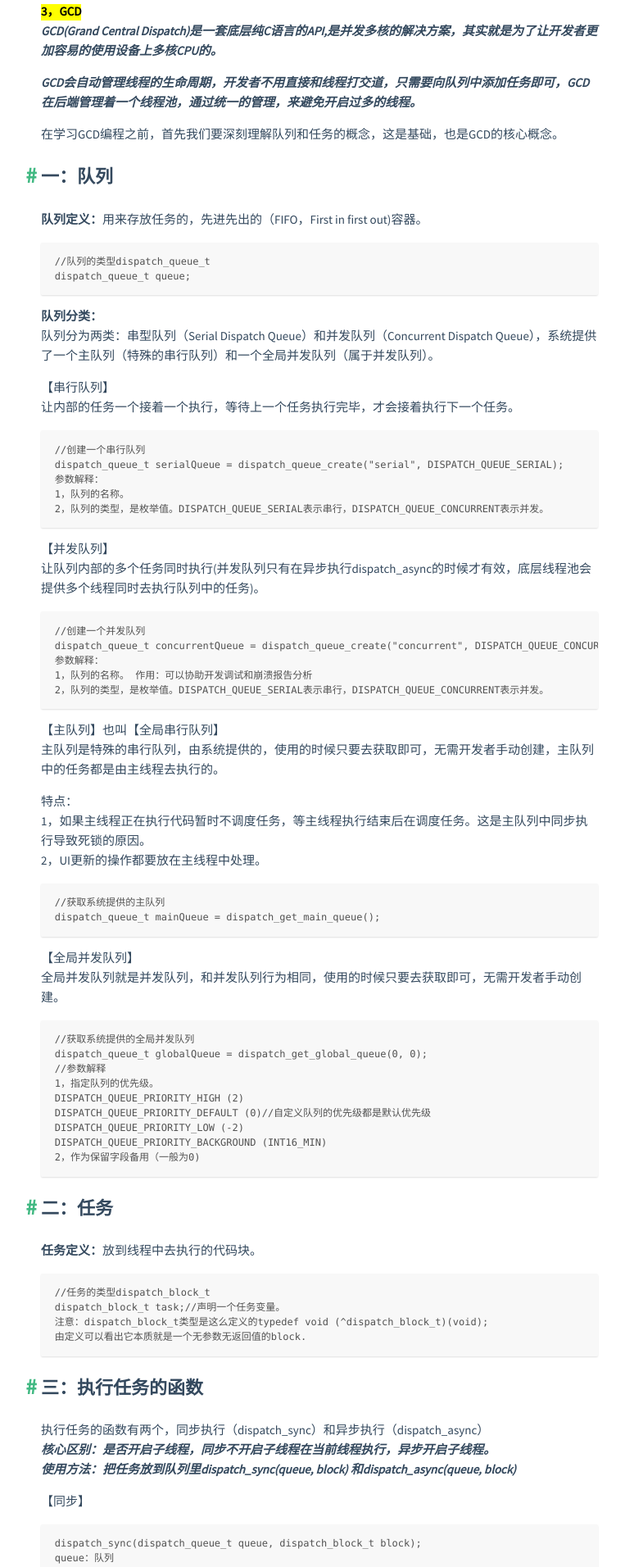
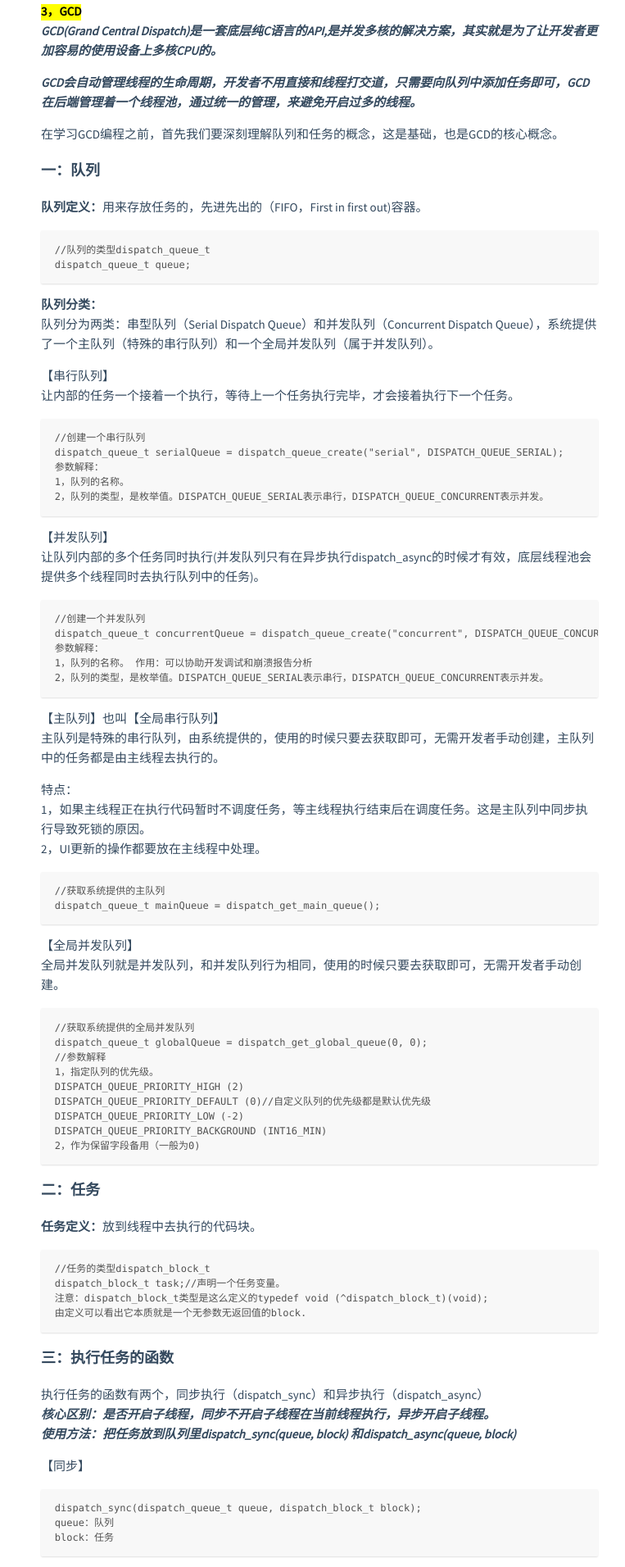
Before and after one commit to onzxgway/onzxgway.github.io, a plain HTML site: page 2017/02/22/iOS并发编程/index.html in a window 1280 px wide. Shown: the part 3430-5342 px from the top of the page at 82% size, without its empty margins (250-1013 px from the left). Drawn offline with nearby package versions, Linux system fonts and the light colour scheme; some packages are replaced by stand-ins of ours.

Commit message:
Site updated: 2017-02-26 17:25:05

```diff
--- a/2017/02/22/iOS并发编程/index.html
+++ b/2017/02/22/iOS并发编程/index.html
@@ -30,7 +30,7 @@
 <p><mark><strong>3，GCD</strong></mark><br><strong><em>GCD(Grand Central Dispatch)是一套底层纯C语言的API,是并发多核的解决方案，其实就是为了让开发者更加容易的使用设备上多核CPU的。</em></strong></p>
 <p><strong><em>GCD会自动管理线程的生命周期，开发者不用直接和线程打交道，只需要向队列中添加任务即可，GCD在后端管理着一个线程池，通过统一的管理，来避免开启过多的线程。</em></strong></p>
 <p>在学习GCD编程之前，首先我们要深刻理解队列和任务的概念，这是基础，也是GCD的核心概念。</p>
-<h3 id="一：队列"><a href="#一：队列" class="headerlink" title="一：队列"></a>一：队列</h3><p><strong>队列定义：</strong>用来存放任务的，先进先出的（FIFO，First in first out)容器。<br><figure class="highlight plain"><table><tr><td class="gutter"><pre><div class="line">1</div><div class="line">2</div></pre></td><td class="code"><pre><div class="line">//队列的类型dispatch_queue_t</div><div class="line">dispatch_queue_t queue;</div></pre></td></tr></table></figure></p>
+<h4 id="一：队列"><a href="#一：队列" class="headerlink" title="一：队列"></a>一：队列</h4><p><strong>队列定义：</strong>用来存放任务的，先进先出的（FIFO，First in first out)容器。<br><figure class="highlight plain"><table><tr><td class="gutter"><pre><div class="line">1</div><div class="line">2</div></pre></td><td class="code"><pre><div class="line">//队列的类型dispatch_queue_t</div><div class="line">dispatch_queue_t queue;</div></pre></td></tr></table></figure></p>
 <p><strong>队列分类：</strong><br>队列分为两类：串型队列（Serial Dispatch Queue）和并发队列（Concurrent Dispatch Queue），系统提供了一个主队列（特殊的串行队列）和一个全局并发队列（属于并发队列）。</p>
 <p>【串行队列】<br>让内部的任务一个接着一个执行，等待上一个任务执行完毕，才会接着执行下一个任务。</p>
 <figure class="highlight plain"><table><tr><td class="gutter"><pre><div class="line">1</div><div class="line">2</div><div class="line">3</div><div class="line">4</div><div class="line">5</div></pre></td><td class="code"><pre><div class="line">//创建一个串行队列</div><div class="line">dispatch_queue_t serialQueue = dispatch_queue_create(&quot;serial&quot;, DISPATCH_QUEUE_SERIAL); </div><div class="line">参数解释：</div><div class="line">1，队列的名称。 </div><div class="line">2，队列的类型，是枚举值。DISPATCH_QUEUE_SERIAL表示串行，DISPATCH_QUEUE_CONCURRENT表示并发。</div></pre></td></tr></table></figure>
@@ -39,8 +39,8 @@
 <p>【主队列】也叫【全局串行队列】<br>主队列是特殊的串行队列，由系统提供的，使用的时候只要去获取即可，无需开发者手动创建，主队列中的任务都是由主线程去执行的。</p>
 <p>特点：<br>1，如果主线程正在执行代码暂时不调度任务，等主线程执行结束后在调度任务。这是主队列中同步执行导致死锁的原因。<br>2，UI更新的操作都要放在主线程中处理。<br><figure class="highlight plain"><table><tr><td class="gutter"><pre><div class="line">1</div><div class="line">2</div></pre></td><td class="code"><pre><div class="line">//获取系统提供的主队列</div><div class="line">dispatch_queue_t mainQueue = dispatch_get_main_queue();</div></pre></td></tr></table></figure></p>
 <p>【全局并发队列】<br>全局并发队列就是并发队列，和并发队列行为相同，使用的时候只要去获取即可，无需开发者手动创建。<br><figure class="highlight plain"><table><tr><td class="gutter"><pre><div class="line">1</div><div class="line">2</div><div class="line">3</div><div class="line">4</div><div class="line">5</div><div class="line">6</div><div class="line">7</div><div class="line">8</div><div class="line">9</div></pre></td><td class="code"><pre><div class="line">//获取系统提供的全局并发队列</div><div class="line">dispatch_queue_t globalQueue = dispatch_get_global_queue(0, 0);</div><div class="line">//参数解释</div><div class="line">1，指定队列的优先级。</div><div class="line">DISPATCH_QUEUE_PRIORITY_HIGH (2)</div><div class="line">DISPATCH_QUEUE_PRIORITY_DEFAULT (0)//自定义队列的优先级都是默认优先级</div><div class="line">DISPATCH_QUEUE_PRIORITY_LOW (-2)</div><div class="line">DISPATCH_QUEUE_PRIORITY_BACKGROUND (INT16_MIN)</div><div class="line">2，作为保留字段备用（一般为0)</div></pre></td></tr></table></figure></p>
-<h3 id="二：任务"><a href="#二：任务" class="headerlink" title="二：任务"></a>二：任务</h3><p><strong>任务定义：</strong>放到线程中去执行的代码块。<br><figure class="highlight plain"><table><tr><td class="gutter"><pre><div class="line">1</div><div class="line">2</div><div class="line">3</div><div class="line">4</div></pre></td><td class="code"><pre><div class="line">//任务的类型dispatch_block_t</div><div class="line">dispatch_block_t task;//声明一个任务变量。</div><div class="line">注意：dispatch_block_t类型是这么定义的typedef void (^dispatch_block_t)(void); </div><div class="line">由定义可以看出它本质就是一个无参数无返回值的block.</div></pre></td></tr></table></figure></p>
-<h3 id="三：执行任务的函数"><a href="#三：执行任务的函数" class="headerlink" title="三：执行任务的函数"></a>三：执行任务的函数</h3><p>执行任务的函数有两个，同步执行（dispatch_sync）和异步执行（dispatch_async）<br><strong><em>核心区别：是否开启子线程，同步不开启子线程在当前线程执行，异步开启子线程。</em></strong><br><strong><em>使用方法：把任务放到队列里dispatch_sync(queue, block) 和dispatch_async(queue, block) </em></strong></p>
+<h4 id="二：任务"><a href="#二：任务" class="headerlink" title="二：任务"></a>二：任务</h4><p><strong>任务定义：</strong>放到线程中去执行的代码块。<br><figure class="highlight plain"><table><tr><td class="gutter"><pre><div class="line">1</div><div class="line">2</div><div class="line">3</div><div class="line">4</div></pre></td><td class="code"><pre><div class="line">//任务的类型dispatch_block_t</div><div class="line">dispatch_block_t task;//声明一个任务变量。</div><div class="line">注意：dispatch_block_t类型是这么定义的typedef void (^dispatch_block_t)(void); </div><div class="line">由定义可以看出它本质就是一个无参数无返回值的block.</div></pre></td></tr></table></figure></p>
+<h4 id="三：执行任务的函数"><a href="#三：执行任务的函数" class="headerlink" title="三：执行任务的函数"></a>三：执行任务的函数</h4><p>执行任务的函数有两个，同步执行（dispatch_sync）和异步执行（dispatch_async）<br><strong><em>核心区别：是否开启子线程，同步不开启子线程在当前线程执行，异步开启子线程。</em></strong><br><strong><em>使用方法：把任务放到队列里dispatch_sync(queue, block) 和dispatch_async(queue, block) </em></strong></p>
 <p>【同步】<br><figure class="highlight plain"><table><tr><td class="gutter"><pre><div class="line">1</div><div class="line">2</div><div class="line">3</div></pre></td><td class="code"><pre><div class="line">dispatch_sync(dispatch_queue_t queue, dispatch_block_t block);</div><div class="line">queue：队列</div><div class="line">block：任务</div></pre></td></tr></table></figure></p>
 <p>【异步】<br><figure class="highlight plain"><table><tr><td class="gutter"><pre><div class="line">1</div><div class="line">2</div><div class="line">3</div></pre></td><td class="code"><pre><div class="line">dispatch_async(dispatch_queue_t queue, dispatch_block_t block);</div><div class="line">queue：队列</div><div class="line">block：任务</div></pre></td></tr></table></figure></p>
 <h2 id="串型队列的执行"><a href="#串型队列的执行" class="headerlink" title="串型队列的执行"></a>串型队列的执行</h2></div></article></div></main><footer><div class="paginator"><a href="/2013/07/26/README/" class="next">NEXT</a></div><div class="copyright"><p>© 2015 - 2017 <a href="http://yoursite.com">朱献国</a>, powered by <a href="https://hexo.io/" target="_blank">Hexo</a> and <a href="https://github.com/pinggod/hexo-theme-apollo" target="_blank">hexo-theme-apollo</a>.</p></div></footer></div><script async src="//cdn.bootcss.com/mathjax/2.7.0/MathJax.js?config=TeX-MML-AM_CHTML" integrity="sha384-crwIf/BuaWM9rM65iM+dWFldgQ1Un8jWZMuh3puxb8TOY9+linwLoI7ZHZT+aekW" crossorigin="anonymous"></script><script>(function(b,o,i,l,e,r){b.GoogleAnalyticsObject=l;b[l]||(b[l]=function(){(b[l].q=b[l].q||[]).push(arguments)});b[l].l=+new Date;e=o.createElement(i);r=o.getElementsByTagName(i)[0];e.src='//www.google-analytics.com/analytics.js';r.parentNode.insertBefore(e,r)}(window,document,'script','ga'));ga('create',"UA-65933410-1",'auto');ga('send','pageview');</script></body></html>
--- a/sitemap.xml
+++ b/sitemap.xml
@@ -4,7 +4,7 @@
   <url>
     <loc>http://yoursite.com/2017/02/22/iOS%E5%B9%B6%E5%8F%91%E7%BC%96%E7%A8%8B/</loc>
 
-    <lastmod>2017-02-26T09:22:29.000Z</lastmod>
+    <lastmod>2017-02-26T09:24:50.000Z</lastmod>
 
   </url>
 
```
Also changed, not shown: atom.xml (+5 -5 lines).
